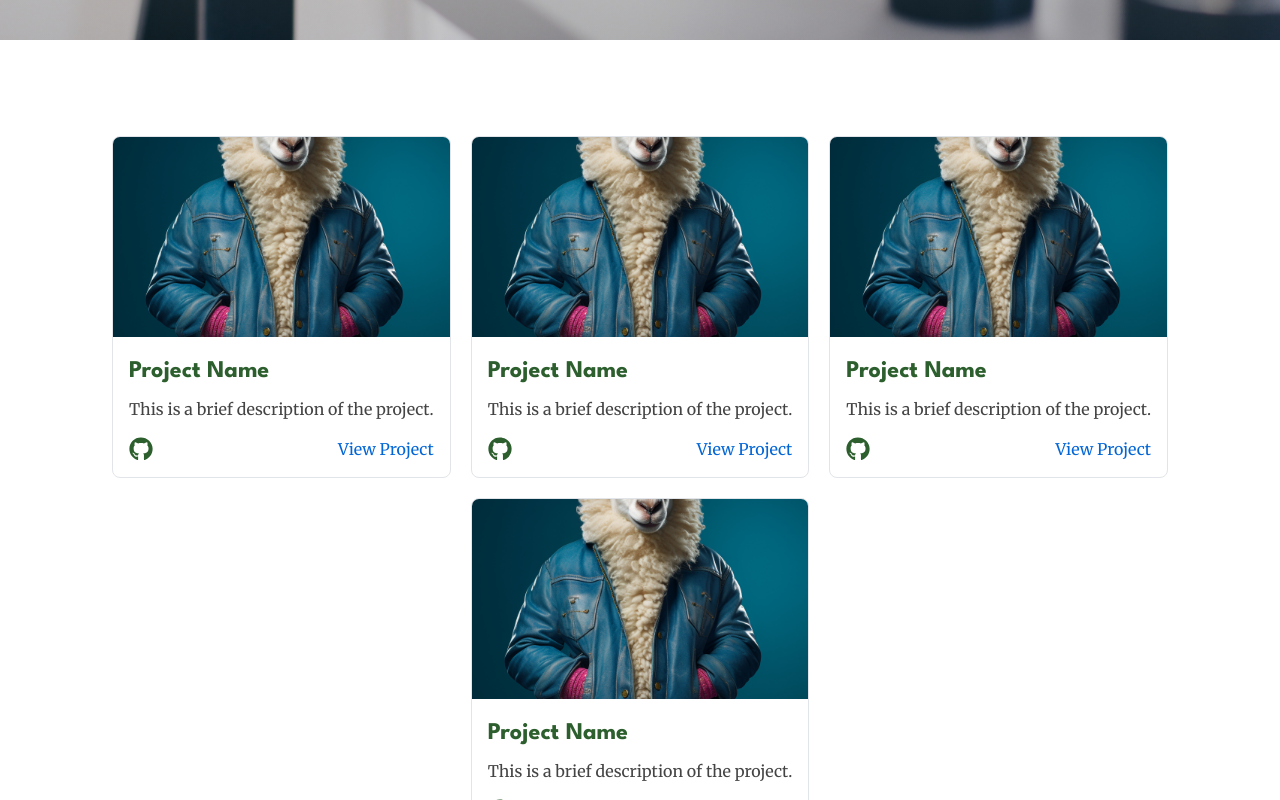
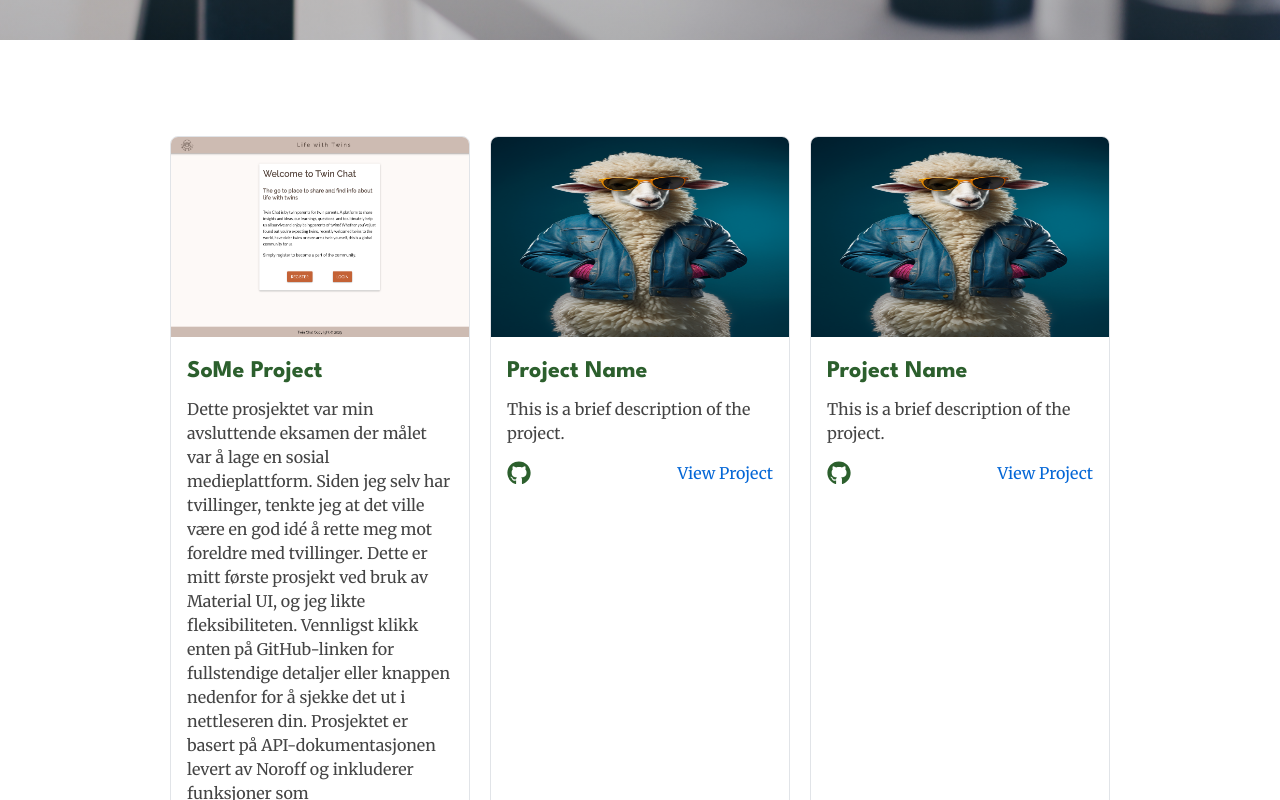
Before and after one commit to coding-chef77/portfolio2, a React (Vite) app: page / in a window 1280 px wide. Shown: the part 760-1560 px from the top of the page. Built offline with nearby package versions, Linux system fonts and the light colour scheme.

Commit message:
Started project section

```diff
--- a/src/pages/projects/ProjectsPage.jsx
+++ b/src/pages/projects/ProjectsPage.jsx
@@ -1,25 +1,39 @@
 import styled from "styled-components";
 import { FaGithub } from "react-icons/fa";
 import image from "../../assets/web_upload.png";
+import imageTwinChat from "../../assets/twinChat.png";
 
 const ProjectsPage = () => {
   return (
     <Wrapper>
       <Card>
-        <Image src={image} alt="something" />
+        <Image src={imageTwinChat} alt="something" />
         <CardContent>
-          <Title>Project Name</Title>
-          <Description>This is a brief description of the project.</Description>
+          <Title>SoMe Project</Title>
+          <Description>
+            Dette prosjektet var min avsluttende eksamen der målet var å lage en
+            sosial medieplattform. Siden jeg selv har tvillinger, tenkte jeg at
+            det ville være en god idé å rette meg mot foreldre med tvillinger.
+            Dette er mitt første prosjekt ved bruk av Material UI, og jeg likte
+            fleksibiliteten. Vennligst klikk enten på GitHub-linken for
+            fullstendige detaljer eller knappen nedenfor for å sjekke det ut i
+            nettleseren din. Prosjektet er basert på API-dokumentasjonen levert
+            av Noroff og inkluderer funksjoner som brukerregistrering,
+            innlogging, profilhåndtering, oppretting av innlegg, oppretting av
+            kommentarer og mer.
+          </Description>
           <Links>
             <a
-              href={"https://github.com/your_username/project_name"}
+              href={
+                "https://github.com/Noroff-FEU-Assignments/project-exam-2-heine5150.git"
+              }
               target="_blank"
               rel="noopener noreferrer"
             >
               <FaGithub size={24} />
             </a>
             <ProjectLink
-              href={"https://deployed_project_link.com"}
+              href={"https://exam-2-twin-chat.vercel.app/"}
               target="_blank"
               rel="noopener noreferrer"
             >
@@ -113,6 +127,8 @@ const Wrapper = styled.div`
 
 const Card = styled.div`
   border: 1px solid #e1e4e8;
+  max-width: 300px;
+  min-width: 200px;
   border-radius: 8px;
   overflow: hidden;
   transition: transform 0.2s;
@@ -125,7 +141,7 @@ const Card = styled.div`
 const Image = styled.img`
   width: 100%;
   height: 200px;
-  object-fit: cover;
+  object-fit: fill;
 `;
 
 const CardContent = styled.div`
```
Also changed, not shown: src/assets/twinChat.png (added).
